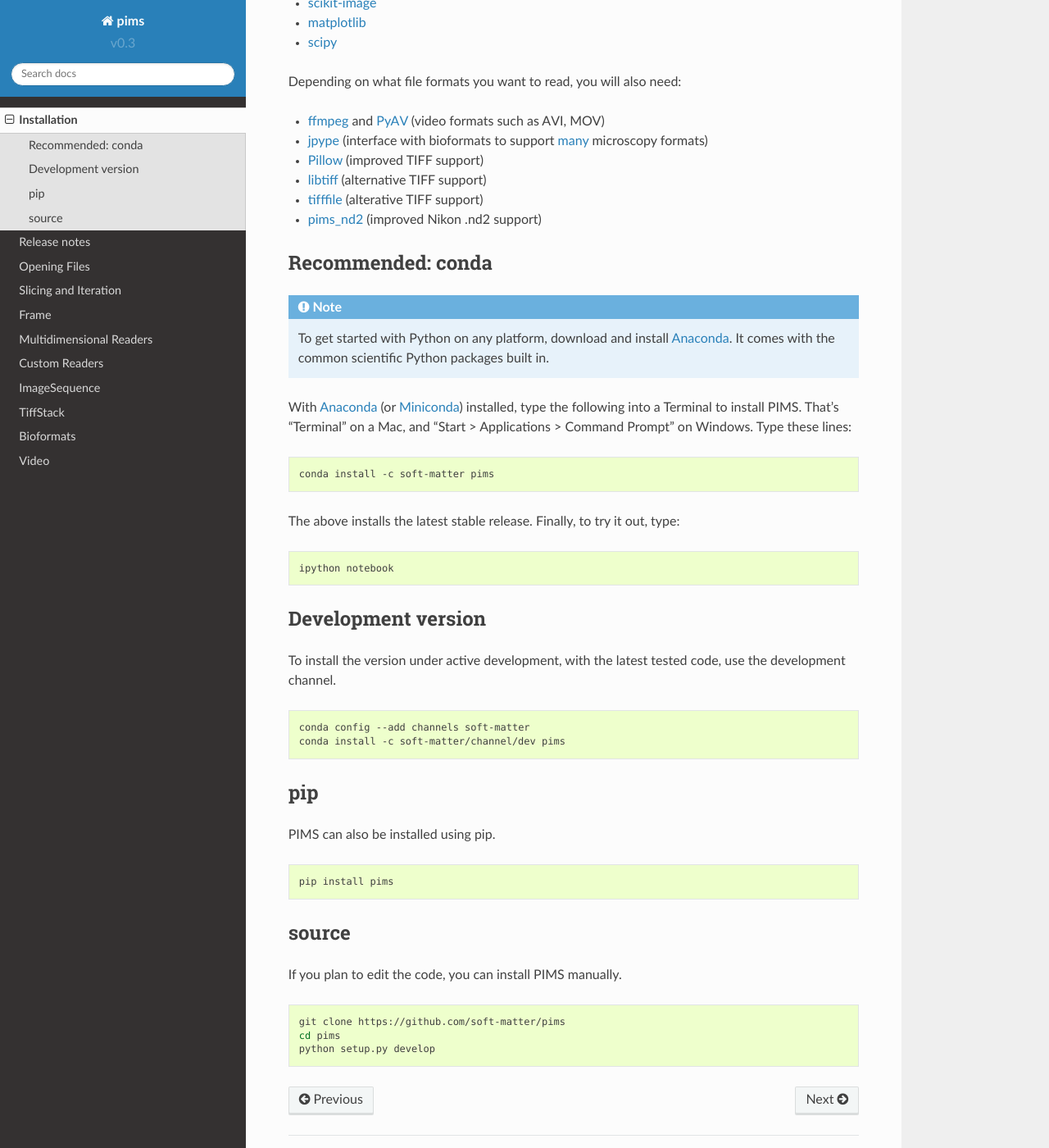
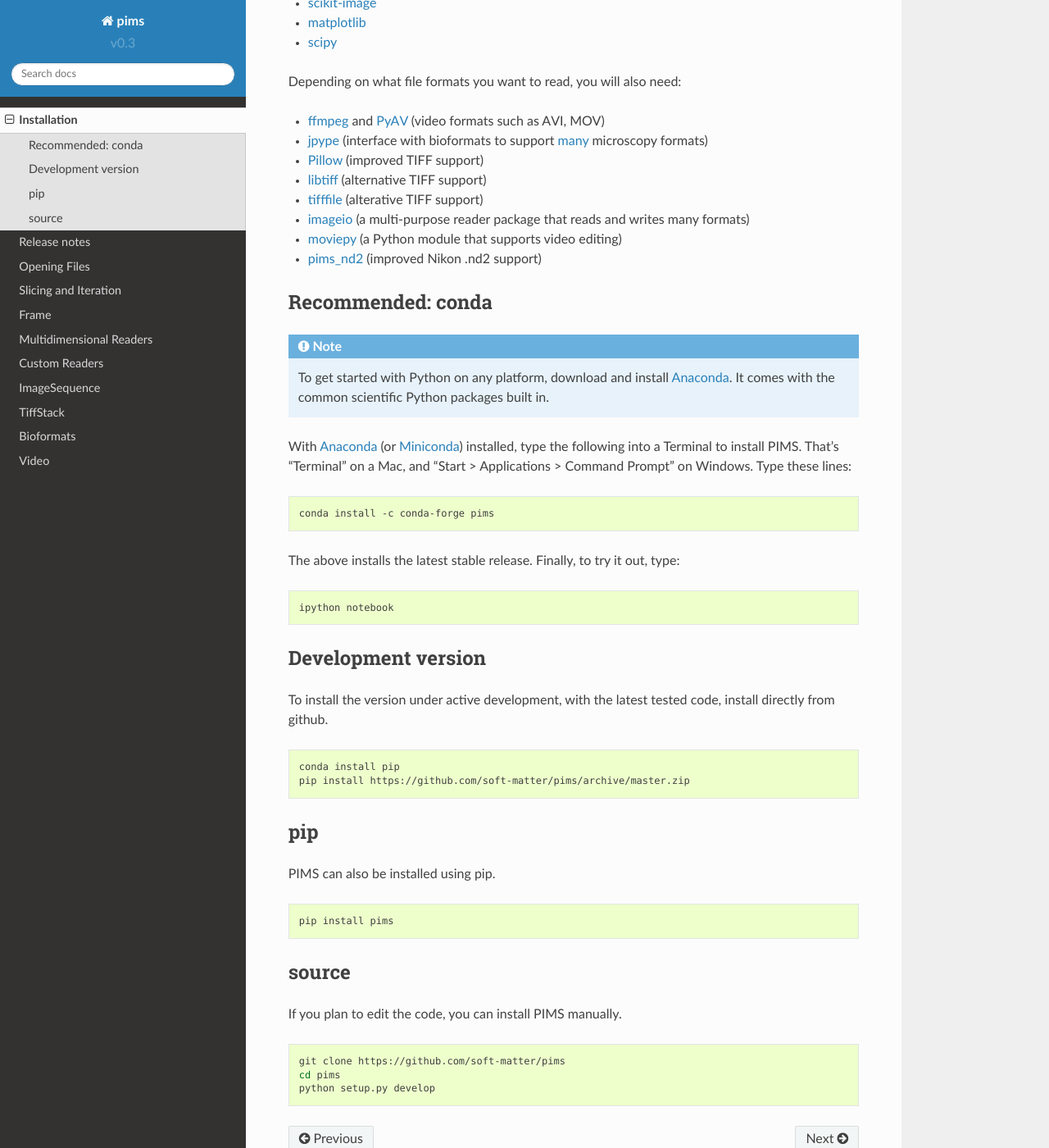
Before and after one commit to soft-matter/pims, a Sphinx documentation site: the page built from doc/source/install.rst, in a window 1280 px wide and 1400 px high, scrolled down 437 px. Shown: the whole window at 82% size. Built offline with Sphinx 7.4.7 and the Read the Docs theme 2.0.0, drawn with Linux system fonts in a browser that asks for light colours.

Commit message:
Update conda-forge
And extent docs with imageio and moviepy

```diff
--- a/doc/source/install.rst
+++ b/doc/source/install.rst
@@ -29,6 +29,10 @@
    support)
 -  `tifffile <http://www.lfd.uci.edu/~gohlke/code/tifffile.py.html>`__
    (alterative TIFF support)
+-  `imageio <https://imageio.github.io/>`__ (a multi-purpose reader package that
+   reads and writes many formats)
+-  `moviepy <http://zulko.github.io/moviepy/>`__ (a Python module that supports
+   video editing)
 -  `pims\_nd2 <https://github.com/soft-matter/pims_nd2>`__ (improved
    Nikon .nd2 support)
 
@@ -48,7 +52,7 @@
 
 .. code-block:: bash
 
-   conda install -c soft-matter pims
+   conda install -c conda-forge pims
 
 The above installs the latest stable release. Finally, to try it out, type:
 
@@ -60,12 +64,12 @@
 Development version
 -------------------
 To install the version under active development, with the latest tested code,
-use the development channel.
+install directly from github.
 
 .. code-block:: bash
 
-   conda config --add channels soft-matter
-   conda install -c soft-matter/channel/dev pims
+   conda install pip
+   pip install https://github.com/soft-matter/pims/archive/master.zip
 
 
 pip
```
Also changed, not shown: README.md (+4 -0 lines).
